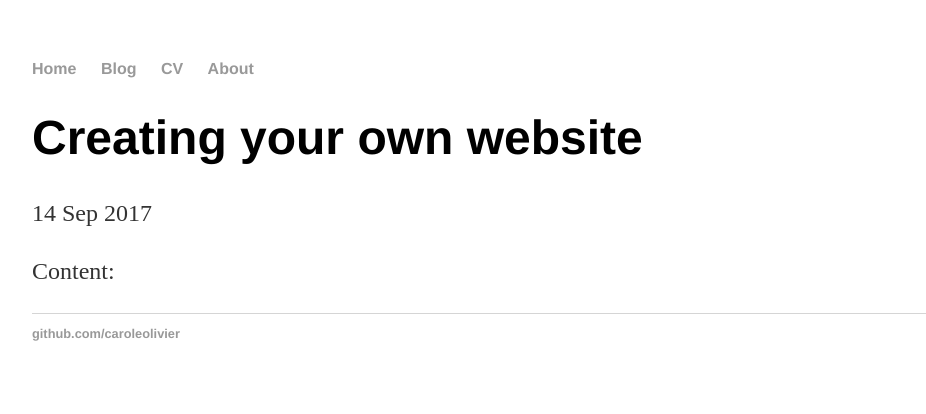
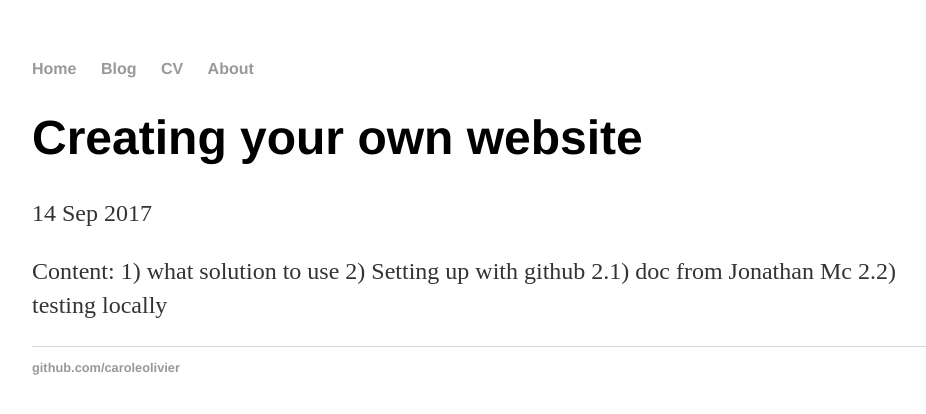
Before and after one commit to caroleolivier/caroleolivier.github.io, a Jekyll site: the page built from _posts/2017-09-14-creating-your-own-website.md, in a window 1280 px wide. Shown: the top 414 px of the page, without its empty margins (160-1086 px from the left). Built offline with Jekyll 4.4.1, drawn with Linux system fonts in a browser that asks for light colours.

Commit message:
Add missing saved change to .md file

```diff
--- a/_posts/2017-09-14-creating-your-own-website.md
+++ b/_posts/2017-09-14-creating-your-own-website.md
@@ -4,3 +4,7 @@ title: Creating your own website
 date: 2017-09-14
 ---
 Content:
+1) what solution to use
+2) Setting up with github
+2.1) doc from Jonathan Mc
+2.2) testing locally
```
